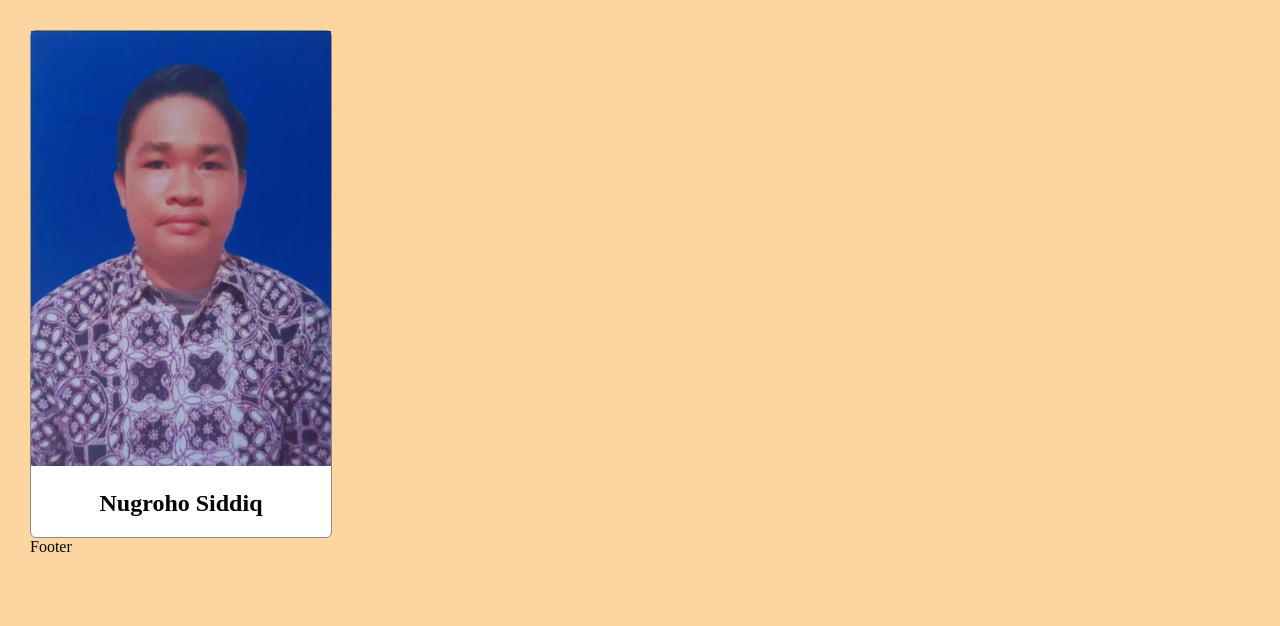
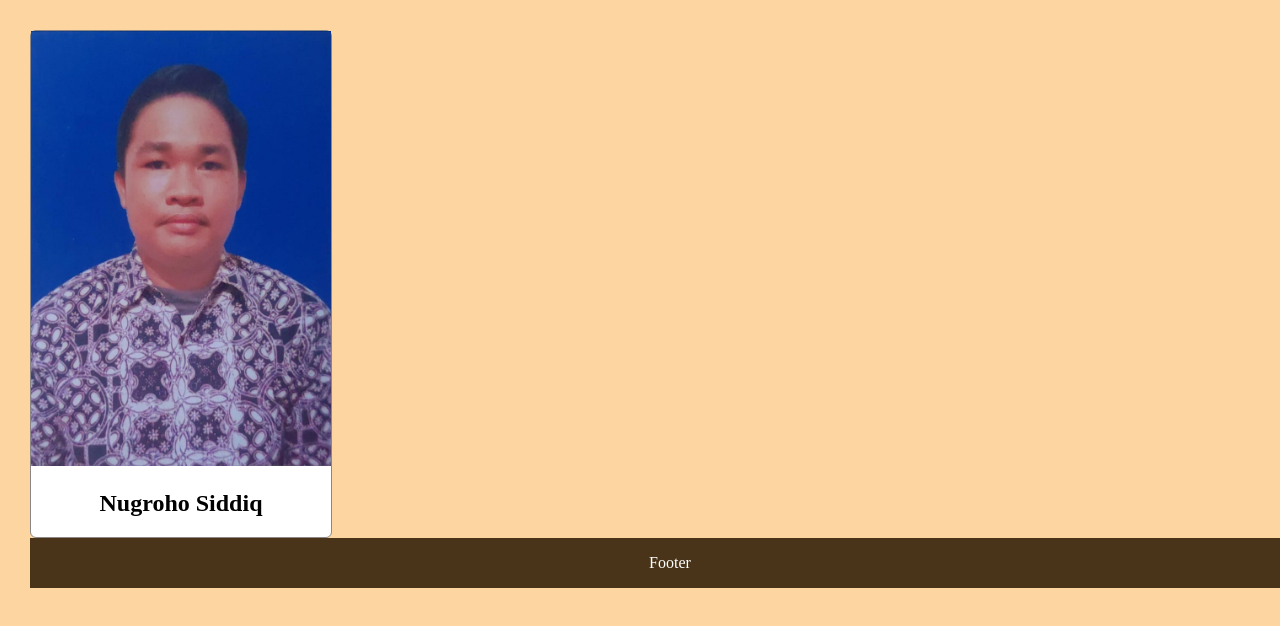
Before and after one commit to mubiyarto/dicoding-remote, a plain HTML site: page index.html in a window 1280 px wide. Shown: the top 626 px of the page. Drawn offline with Linux system fonts and the light colour scheme.

Commit message:
added style for id footer

```diff
--- a/style.css
+++ b/style.css
@@ -19,3 +19,12 @@ body {
  #profile-name{
     text-align: center;
  }
+
+ #footer {
+   width: 100%;
+   height: 50px;
+   line-height: 50px;
+   background-color: rgb(73, 52, 25);
+   text-align: center;
+   color: white;
+}
```
